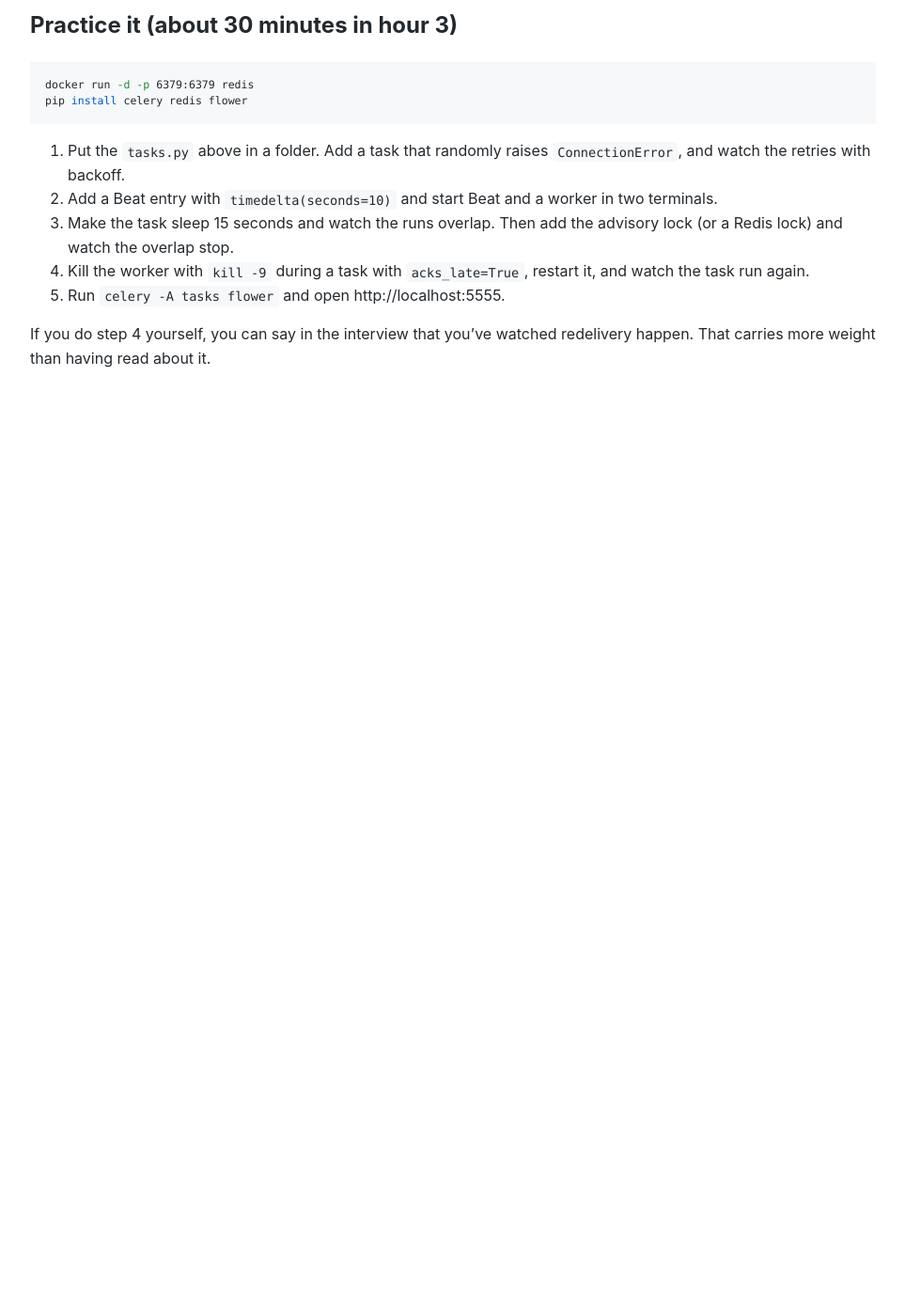
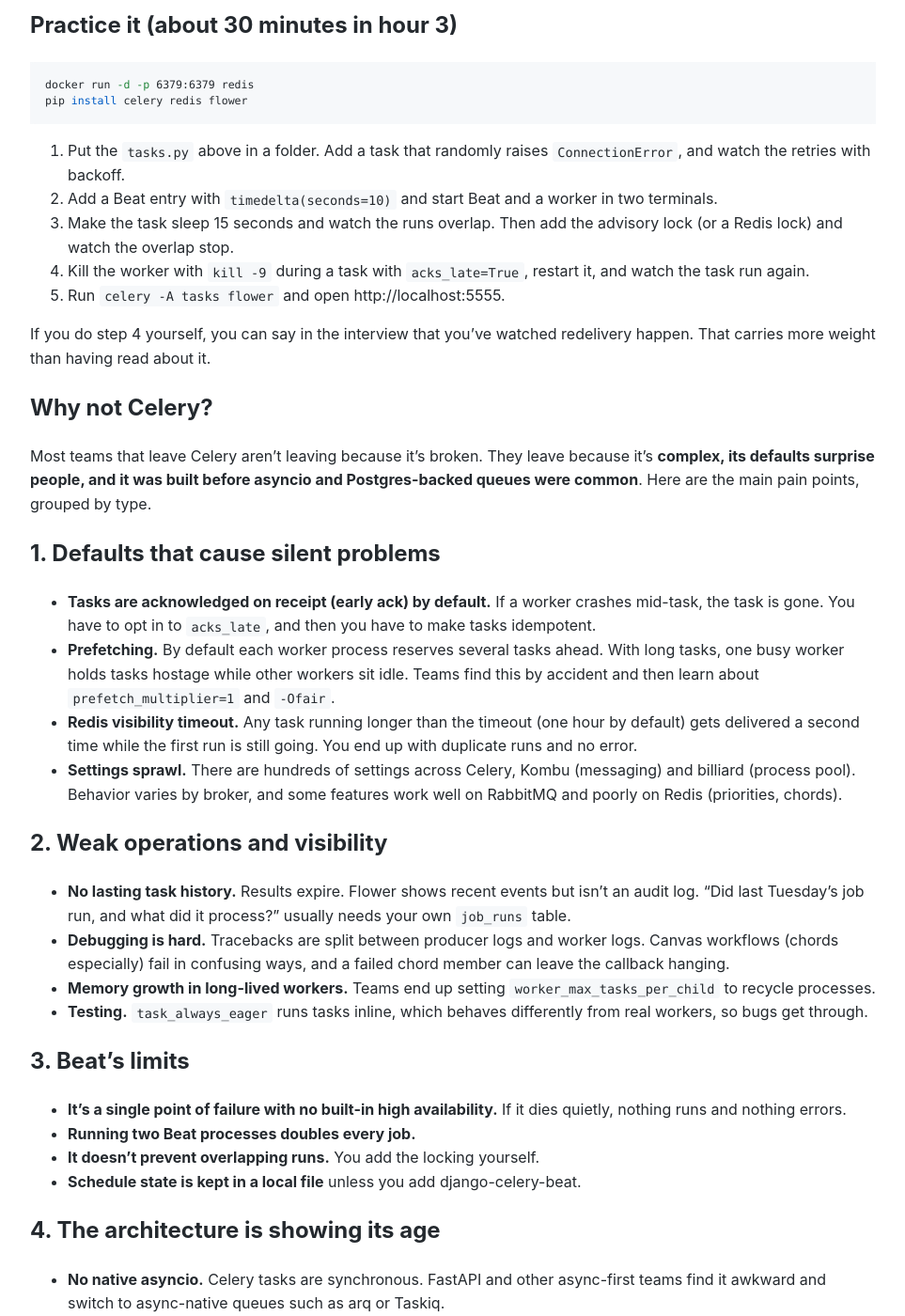
Before and after one commit to Michael-Lubinsky/michael-lubinsky.github.com, a Jekyll site: the page built from system_design/celery.md, in a window 1280 px wide and 1400 px high, scrolled down 16112 px. Shown: the whole window at 94% size, without its empty margins (158-1121 px from the left). Built offline with Jekyll 4.4.1, drawn with Linux system fonts in a browser that asks for light colours; our own code applies the rules of GitHub Pages for plain Markdown files; before the commit the page ends 16543 px from its top, so only the background shows below that; some of the changed text lies outside the part shown.

Commit message:
Document Celery limitations and alternatives
Expanded on the limitations of Celery and provided alternatives for task management, including reasons for switching and new developments in Django.

```diff
--- a/system_design/celery.md
+++ b/system_design/celery.md
@@ -710,3 +710,59 @@
 5. Run `celery -A tasks flower` and open http://localhost:5555.
 
 If you do step 4 yourself, you can say in the interview that you've watched redelivery happen. That carries more weight than having read about it.
+
+## Why not Celery?
+Most teams that leave Celery aren't leaving because it's broken. They leave because it's **complex, its defaults surprise people, and it was built before asyncio and Postgres-backed queues were common**. Here are the main pain points, grouped by type.
+
+## 1. Defaults that cause silent problems
+
+- **Tasks are acknowledged on receipt (early ack) by default.** If a worker crashes mid-task, the task is gone. You have to opt in to `acks_late`, and then you have to make tasks idempotent.
+- **Prefetching.** By default each worker process reserves several tasks ahead. With long tasks, one busy worker holds tasks hostage while other workers sit idle. Teams find this by accident and then learn about `prefetch_multiplier=1` and `-Ofair`.
+- **Redis visibility timeout.** Any task running longer than the timeout (one hour by default) gets delivered a second time while the first run is still going. You end up with duplicate runs and no error.
+- **Settings sprawl.** There are hundreds of settings across Celery, Kombu (messaging) and billiard (process pool). Behavior varies by broker, and some features work well on RabbitMQ and poorly on Redis (priorities, chords).
+
+## 2. Weak operations and visibility
+
+- **No lasting task history.** Results expire. Flower shows recent events but isn't an audit log. "Did last Tuesday's job run, and what did it process?" usually needs your own `job_runs` table.
+- **Debugging is hard.** Tracebacks are split between producer logs and worker logs. Canvas workflows (chords especially) fail in confusing ways, and a failed chord member can leave the callback hanging.
+- **Memory growth in long-lived workers.** Teams end up setting `worker_max_tasks_per_child` to recycle processes.
+- **Testing.** `task_always_eager` runs tasks inline, which behaves differently from real workers, so bugs get through.
+
+## 3. Beat's limits
+
+- **It's a single point of failure with no built-in high availability.** If it dies quietly, nothing runs and nothing errors.
+- **Running two Beat processes doubles every job.**
+- **It doesn't prevent overlapping runs.** You add the locking yourself.
+- **Schedule state is kept in a local file** unless you add django-celery-beat.
+
+## 4. The architecture is showing its age
+
+- **No native asyncio.** Celery tasks are synchronous. FastAPI and other async-first teams find it awkward and switch to async-native queues such as arq or Taskiq.
+- **The dual-write problem.** You save to Postgres and enqueue to Redis. These are two systems, and there's no transaction across them. If the enqueue fails after the commit, the work is lost. If the worker runs before the commit, it can't find the row. `on_commit` and the outbox pattern only partly fix this.
+- **An extra moving part.** Redis or RabbitMQ has to be run, monitored, persisted and secured, often only to support the task queue.
+- **No durable workflows.** A 10-step process that fails at step 7 can't resume where it stopped unless you build checkpointing yourself.
+- **Maintenance.** It's a large, old codebase with a small maintainer team, and some long-standing bugs have stayed open for years.
+
+## Where teams go, and why
+
+| Alternative | What they gain | Typical reason for switching |
+| --- | --- | --- |
+| **RQ** | Very simple, Redis only | "We only need fire-and-forget jobs" |
+| **Dramatiq** | Safer defaults (ack after processing, retries with backoff built in), small codebase | Tired of Celery's surprising defaults |
+| **Huey** | Lightweight, scheduled jobs built in, can use Redis or SQLite | Small apps that don't want Celery's weight |
+| **arq / Taskiq** | Native asyncio | FastAPI or other async codebases |
+| **Postgres-backed queues** (Procrastinate, PgQueuer, django-tasks-db) | No broker; enqueue *in the same transaction* as your data, using `SELECT … FOR UPDATE SKIP LOCKED` | Removes Redis and fixes the dual-write problem |
+| **Temporal / Hatchet** | Durable workflows that resume after failure, with full run history | Long multi-step business processes |
+| **Airflow / Dagster / Prefect** | Dependency graphs, backfills, data lineage | Scheduled data pipelines, not app tasks |
+
+**New since late 2025:** Django now has a standard API for background tasks, but it deliberately doesn't run them. Django 6.0 includes a built-in Tasks framework for running code outside the HTTP request–response cycle, while the responsibility for running tasks continues to belong to external worker processes. Django 6.0 ships two backends, ImmediateBackend and DummyBackend, and both exist for development and testing. For real execution you add a third-party backend such as the database-backed django-tasks-db. The general view is that for complex workflows with chaining, retries, and periodic scheduling, Celery remains the established choice.
+
+## How to use this in the Compensia interview
+
+They run Celery today, and you're joining someone else's system, so **don't pitch a migration**. Show that you know where Celery bites and how to harden it:
+
+> "Celery fits your stack. The places it usually hurts are early acks, prefetch with long tasks, Beat being a single point of failure, and the gap between committing to Postgres and enqueuing to Redis. I'd check those first: acks_late plus idempotent tasks, alerts when a job is overdue, a lock against overlapping runs, and on_commit for enqueues. If the queue ever became a real pain point, a Postgres-backed queue would be worth evaluating, since Postgres is already your core system and it would remove the Redis dependency. But I wouldn't change it without a concrete reason."
+
+That answer shows depth, respect for the existing design, and judgment, which are the three things Christina is looking for.
+
+Want me to add the Celery lesson and this comparison to your prep doc as a new section?
```
